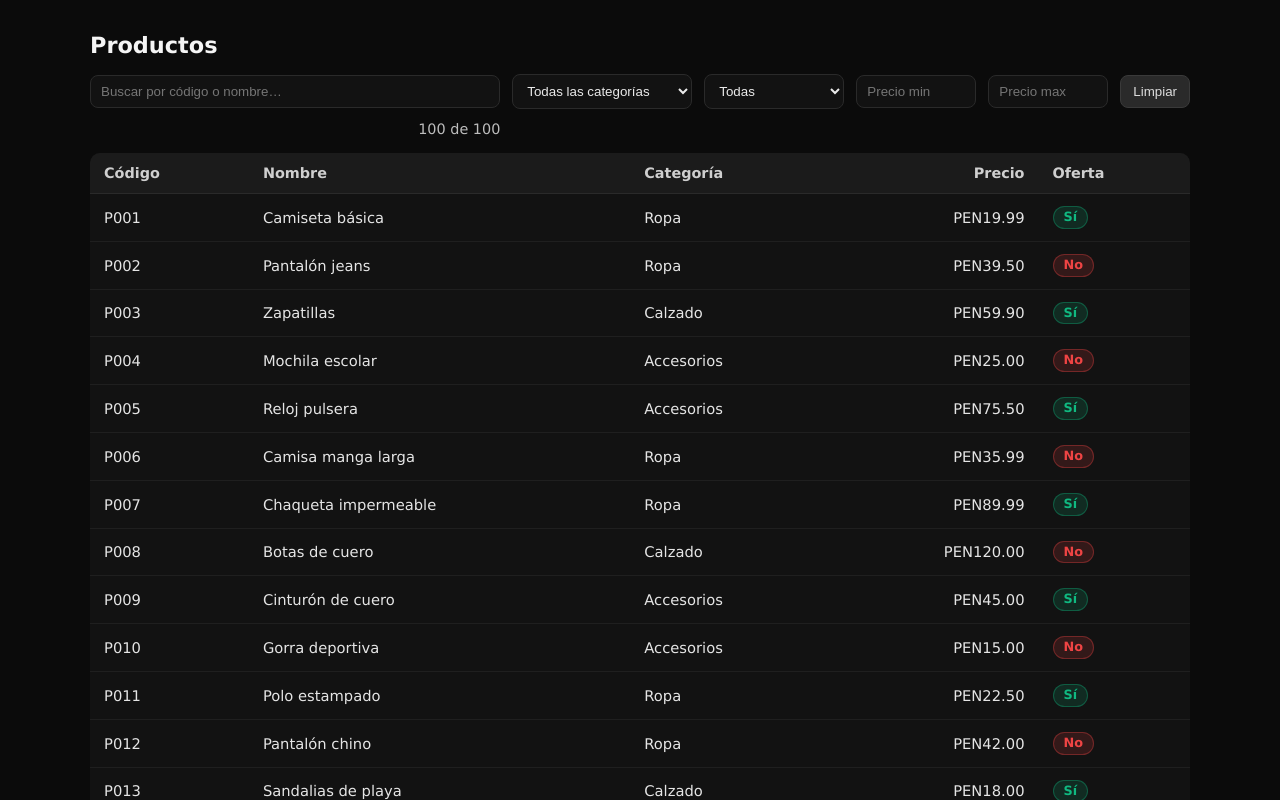
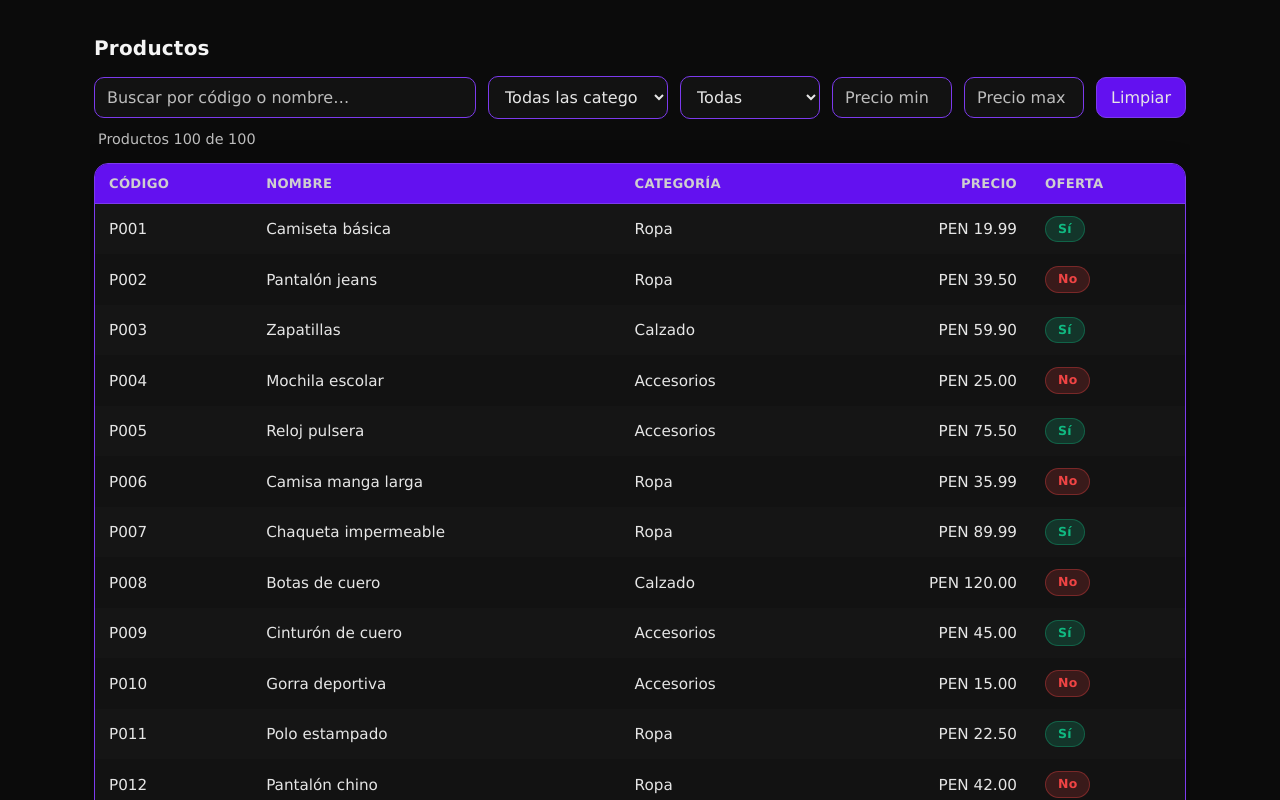
Before and after one commit to waldirmh/table-scroll, an Angular app: page / in a window 1280 px wide. Shown: the top 800 px of the page. Built offline with nearby package versions, Linux system fonts and the light colour scheme.

Commit message:
fix: css modificated

```diff
--- a/src/app/pages/inicio/inicio.component.html
+++ b/src/app/pages/inicio/inicio.component.html
@@ -1,16 +1,13 @@
 <main class="main">
     <section class="tabla-wrapper">
         <h3>Productos</h3>
-
         <!-- Filtros -->
         <form class="filters" [formGroup]="filtersForm">
             <input type="search" placeholder="Buscar por código o nombre…" formControlName="q" autocomplete="off" />
-
             <select formControlName="category">
                 <option value="">Todas las categorías</option>
                 <option *ngFor="let c of categories" [value]="c">{{ c }}</option>
             </select>
-
             <select formControlName="offer">
                 <option value="">Todas</option>
                 <option value="yes">En oferta</option>
@@ -25,7 +22,7 @@
             </button>
 
             <div class="result-info">
-                {{ products.length }} de {{ allProducts.length }}
+                Productos {{ products.length }} de {{ allProducts.length }}
             </div>
         </form>
 
@@ -46,7 +43,7 @@
                     <td>{{ p.code }}</td>
                     <td>{{ p.name }}</td>
                     <td>{{ p.category }}</td>
-                    <td class="text-right">{{ p.price | currency:'PEN':'symbol-narrow' }}</td>
+                    <td class="text-right">{{ p.price | currency:'PEN ':'symbol-narrow' }}</td>
                     <td>
                         <span class="badge" [class.badge-ok]="p.inOffer" [class.badge-no]="!p.inOffer">
                             {{ p.inOffer ? 'Sí' : 'No' }}
--- a/src/app/pages/inicio/inicio.component.scss
+++ b/src/app/pages/inicio/inicio.component.scss
@@ -1,9 +1,17 @@
+* {
+  box-sizing: border-box;
+}
+
+::selection {
+  background: var(--accent-weak);
+  color: var(--text);
+}
+
 .main {
   width: 100%;
   min-height: 100vh;
-  box-sizing: border-box;
-  background: #0b0b0b;
-  color: #eaeaea;
+  background: var(--bg);
+  color: var(--text);
   display: flex;
   align-items: flex-start;
   justify-content: center;
@@ -15,93 +23,35 @@
   width: 100%;
   max-width: 1100px;
   margin: 0 auto;
+  overflow-x: auto;
+  /* scroll horizontal solo si hace falta */
+  padding: 0.25rem;
 
   h3 {
     margin: 0 0 1rem 0;
-    font-size: 1.4rem;
-    font-weight: 600;
+    font-size: 1.25rem;
+    font-weight: 700;
+    letter-spacing: .2px;
     color: #f5f5f5;
   }
 
-  /* Scroll horizontal en móvil */
-  overflow-x: auto;
-}
-
-/* Tabla */
-.tabla {
-  width: 100%;
-  border-collapse: collapse;
-  background: #121212;
-  border-radius: 10px;
-  overflow: hidden;
-
-  thead {
-    background: #1b1b1b;
-
-    th {
-      text-align: left;
-      padding: 12px 14px;
-      font-size: 0.9rem;
-      font-weight: 600;
-      color: #cfcfcf;
-      border-bottom: 1px solid #2a2a2a;
-      white-space: nowrap;
-    }
-
-    .text-right {
-      text-align: right;
-    }
+  /* Scrollbar discreto */
+  &::-webkit-scrollbar {
+    height: 10px;
   }
 
-  tbody {
-    tr {
-      border-bottom: 1px solid #1f1f1f;
-      transition: background 0.15s ease;
+  &::-webkit-scrollbar-track {
+    background: var(--surface-2);
+  }
 
-      &:hover {
-        background: #151515;
-      }
-    }
-
-    td {
-      padding: 12px 14px;
-      font-size: 0.92rem;
-      color: #e5e5e5;
-      vertical-align: middle;
-
-      &.text-right {
-        text-align: right;
-      }
-    }
+  &::-webkit-scrollbar-thumb {
+    background: var(--border);
+    border-radius: 999px;
+    border: 2px solid var(--surface-2);
   }
 }
 
-/* Badges “Oferta” */
-.badge {
-  display: inline-block;
-  padding: 4px 10px;
-  border-radius: 999px;
-  font-size: 0.8rem;
-  font-weight: 600;
-  line-height: 1;
-  border: 1px solid transparent;
-  user-select: none;
-}
-
-.badge-ok {
-  background: rgba(16, 185, 129, 0.15);
-  /* verde */
-  color: #10b981;
-  border-color: rgba(16, 185, 129, 0.35);
-}
-
-.badge-no {
-  background: rgba(239, 68, 68, 0.15);
-  /* rojo */
-  color: #ef4444;
-  border-color: rgba(239, 68, 68, 0.35);
-}
-
+/* Filtros */
 .filters {
   display: grid;
   grid-template-columns: 1fr 180px 140px 120px 120px auto;
@@ -110,31 +60,188 @@
   margin-bottom: 1rem;
 
   input,
+  select,
+  button {
+    font: inherit;
+  }
+
+  /* estilos comunes */
+  input,
   select {
-    background: #121212;
-    color: #eaeaea;
-    border: 1px solid #2a2a2a;
-    border-radius: 8px;
-    padding: 8px 10px;
+    background: var(--surface);
+    color: var(--text);
+    border: 1px solid var(--border);
+    border-radius: 10px;
+    padding: 10px 12px;
+    transition: border-color .15s ease, box-shadow .15s ease, background .15s ease;
     outline: none;
+
+    &::placeholder {
+      color: var(--muted);
+    }
+
+    &:hover {
+      border-color: #3a3a3a;
+    }
+
+    &:focus {
+      border-color: var(--accent);
+      box-shadow: 0 0 0 3px var(--accent-weak);
+      background: var(--surface-2);
+    }
+  }
+
+  /* quita spinners de number */
+  input[type="number"]::-webkit-outer-spin-button,
+  input[type="number"]::-webkit-inner-spin-button {
+    -webkit-appearance: none;
+    margin: 0;
+  }
+
+  input[type="number"] {
+    -moz-appearance: textfield;
+  }
+
+  /* flecha nativa del select restaurada */
+  input {
+    appearance: none;
+  }
+
+  select {
+    appearance: auto;
+    -webkit-appearance: auto;
+    -moz-appearance: auto;
+    background-image: none;
+    /* asegura que no haya svg previo */
+    padding-right: 12px;
+    /* espacio normal */
   }
 
   .btn-reset {
-    background: #2a2a2a;
-    color: #ddd;
-    border: 1px solid #3a3a3a;
-    border-radius: 8px;
-    padding: 8px 12px;
+    background: var(--surface-2);
+    color: var(--text);
+    border: 1px solid var(--border);
+    border-radius: 10px;
+    padding: 10px 14px;
     cursor: pointer;
+    transition: transform .06s ease, background .15s ease, border-color .15s ease;
+
+    &:hover {
+      background: #4d04ca;
+      border-color: rgb(235, 230, 230);
+    }
+
+    &:active {
+      transform: translateY(1px);
+    }
+
+    &:focus-visible {
+      outline: none;
+      box-shadow: 0 0 0 3px var(--accent-weak);
+      border-color: var(--accent);
+    }
   }
 
   .result-info {
-    justify-self: end;
-    color: #bdbdbd;
+    justify-self: start;
+    color: var(--muted);
     font-size: 0.9rem;
+    padding: 0 4px;
   }
 }
 
+/* Tabla */
+.tabla {
+  width: 100%;
+  border-collapse: separate;
+  /* permite border-radius sin overflow raro */
+  border-spacing: 0;
+  background: var(--surface);
+  border: 1px solid var(--border);
+  border-radius: 14px;
+  overflow: hidden;
+  box-shadow: var(--shadow);
+
+  thead {
+    position: sticky;
+    top: 0;
+    z-index: 5;
+    background: linear-gradient(0deg, var(--surface-2), var(--surface-2));
+
+    th {
+      text-align: left;
+      padding: 12px 14px;
+      font-size: 0.82rem;
+      font-weight: 700;
+      color: #cfcfcf;
+      border-bottom: 1px solid var(--border);
+      white-space: nowrap;
+      letter-spacing: .3px;
+      text-transform: uppercase;
+      user-select: none;
+
+      &.text-right {
+        text-align: right;
+      }
+    }
+  }
+
+  tbody {
+    tr {
+      border-bottom: 1px solid var(--border-soft);
+      transition: background .12s ease;
+
+      /* Zebra */
+      &:nth-child(odd) {
+        background: rgba(255, 255, 255, 0.01);
+      }
+
+      &:hover {
+        background: #7c3aed;
+      }
+    }
+
+    td {
+      padding: 12px 14px;
+      font-size: 0.95rem;
+      color: var(--text);
+      vertical-align: middle;
+      font-variant-numeric: tabular-nums;
+
+      /* alinea números */
+      &.text-right {
+        text-align: right;
+      }
+    }
+  }
+}
+
+/* Badges Oferta */
+.badge {
+  display: inline-block;
+  padding: 6px 12px;
+  border-radius: 999px;
+  font-size: 0.78rem;
+  font-weight: 700;
+  line-height: 1;
+  border: 1px solid transparent;
+  user-select: none;
+  letter-spacing: .2px;
+}
+
+.badge-ok {
+  background: var(--ok-weak);
+  color: var(--ok);
+  border-color: rgba(16, 185, 129, .35);
+}
+
+.badge-no {
+  background: var(--no-weak);
+  color: var(--no);
+  border-color: rgba(239, 68, 68, .35);
+}
+
+/* Responsive */
 @media (max-width: 920px) {
   .filters {
     grid-template-columns: 1fr 1fr;
@@ -146,18 +253,18 @@
   }
 }
 
-/* Responsive */
 @media (max-width: 768px) {
   .main {
-    padding: 1rem 0.5rem;
+    padding: 1rem .5rem;
   }
 
   .tabla-wrapper h3 {
-    margin-left: 0.5rem;
+    margin-left: .5rem;
   }
 
   .tabla {
     min-width: 640px;
-    /* fuerza scroll horizontal si es necesario */
   }
+
+  /* fuerza scroll horizontal si es necesario */
 }
--- a/src/styles.scss
+++ b/src/styles.scss
@@ -1,4 +1,26 @@
 /* You can add global styles to this file, and also import other style files */
+
+
+/* ======= Dark theme tokens ======= */
+:root {
+  --bg: #0b0b0b;
+  --surface: #121212;
+  --surface-2: #6311f0;
+  --icon: #f7f3f3;
+  --border: #7c3aed;
+  --border-soft: #1f1f1f;
+  --text: #e6e6e6;
+  --muted: #bdbdbd;
+  --accent: #7c3aed;
+  /* morado */
+  --accent-weak: rgba(124, 58, 237, 0.25);
+  --ok: #10b981;
+  --ok-weak: rgba(16, 185, 129, .2);
+  --no: #ef4444;
+  --no-weak: rgba(239, 68, 68, .18);
+  --shadow: 0 10px 30px rgba(0, 0, 0, .45);
+}
+
 body {
   margin: 0px;
   padding: 0px;
```
